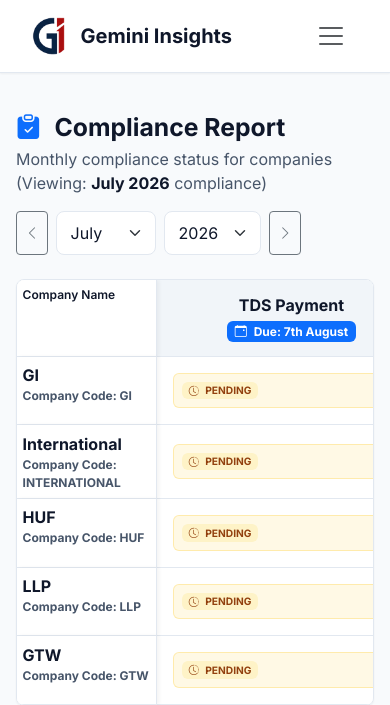
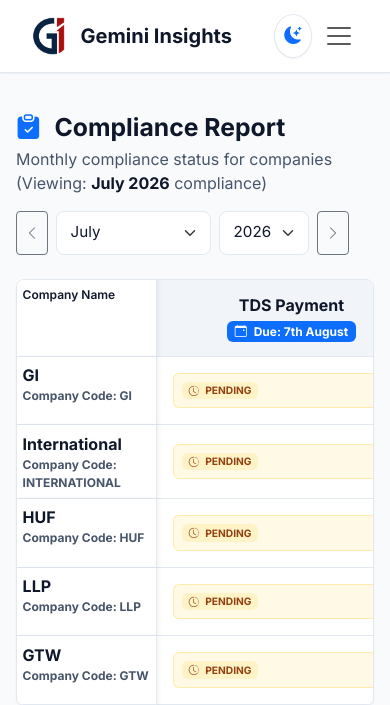
Before and after one commit to nayanjain123-create/Gemini_updates, a Django app: page /compliance/ in a window 390 px wide. Shown: the top 705 px of the page. Run offline with Django 5.2, Linux system fonts and the light colour scheme; the visitor is signed in with stand-in values (Sample User, id 1); data comes from the database, SQL or seed files in the repository; data that the repository does not hold is empty.

Commit message:
the last commit

```diff
--- a/static/css/theme.css
+++ b/static/css/theme.css
@@ -830,3 +830,89 @@ html, body {
     -webkit-tap-highlight-color: transparent;
   }
 }
+
+/* Mobile Navigation Button Arrangement (Screens < 992px) */
+@media (max-width: 991.98px) {
+  .nav-buttons-group {
+    display: grid !important;
+    grid-template-columns: repeat(2, 1fr) !important;
+    gap: 0.5rem !important;
+    padding-top: 0.75rem;
+    padding-bottom: 0.75rem;
+    margin-left: 0 !important;
+    margin-right: 0 !important;
+    width: 100%;
+  }
+
+  .nav-buttons-group .nav-item {
+    margin: 0 !important;
+    width: 100%;
+  }
+
+  .nav-buttons-group .nav-link-custom {
+    display: flex !important;
+    align-items: center !important;
+    justify-content: center !important;
+    width: 100%;
+    min-height: 44px;
+    font-size: 0.85rem;
+    font-weight: 600;
+    text-align: center;
+    padding: 0.5rem;
+    border-radius: 0.6rem;
+  }
+
+  .nav-utilities-group {
+    border-top: 1px solid var(--border-color);
+    padding-top: 0.75rem;
+    margin-top: 0.25rem;
+    width: 100%;
+  }
+}
+
+/* Month & Year Navigator Select Dropdowns */
+.month-select-dropdown {
+  min-width: 110px;
+}
+.year-select-dropdown {
+  min-width: 85px;
+}
+
+/* Theme Toggle Button Styling */
+.theme-toggle-btn {
+  background-color: var(--bg-card);
+  border: 1px solid var(--border-color);
+  color: var(--text-main);
+  border-radius: 50%;
+  width: 38px;
+  height: 38px;
+  display: inline-flex;
+  align-items: center;
+  justify-content: center;
+  cursor: pointer;
+  transition: all 0.2s ease-in-out;
+  padding: 0;
+  box-shadow: var(--shadow-sm);
+}
+
+.theme-toggle-btn:hover {
+  background-color: var(--bg-hover);
+  transform: scale(1.05);
+}
+
+.theme-toggle-btn i {
+  font-size: 1.1rem;
+}
+
+/* Mobile Adjustments (Screens <= 768px) */
+@media (max-width: 768px) {
+  .month-select-dropdown {
+    min-width: 155px !important;
+    font-size: 0.95rem !important;
+  }
+
+  .year-select-dropdown {
+    min-width: 90px !important;
+    font-size: 0.95rem !important;
+  }
+}
--- a/static/js/service-worker.js
+++ b/static/js/service-worker.js
@@ -3,7 +3,7 @@
    Conservative Cache Strategy: Zero-Private-Data Caching Guarantee
    ========================================================================== */
 
-const CACHE_NAME = 'gemini-insights-static-v4';
+const CACHE_NAME = 'gemini-insights-static-v6';
 
 // Static, public assets safe for offline caching (NO private or role data)
 const PRECACHE_ASSETS = [
--- a/static/js/theme.js
+++ b/static/js/theme.js
@@ -24,18 +24,21 @@
   function applyTheme(theme) {
     document.documentElement.setAttribute('data-theme', theme);
     document.documentElement.setAttribute('data-bs-theme', theme);
-    const themeBtnIcon = document.getElementById('theme-toggle-icon');
-    const themeToggleBtn = document.getElementById('theme-toggle');
 
-    if (themeBtnIcon) {
-      if (theme === 'dark') {
-        themeBtnIcon.className = 'bi bi-sun-fill text-warning';
-        if (themeToggleBtn) themeToggleBtn.title = 'Switch to Light Mode';
-      } else {
-        themeBtnIcon.className = 'bi bi-moon-stars-fill text-primary';
-        if (themeToggleBtn) themeToggleBtn.title = 'Switch to Dark Mode';
+    // Update all theme toggle buttons across mobile and desktop
+    const themeButtons = document.querySelectorAll('.theme-toggle-btn');
+    themeButtons.forEach(btn => {
+      const icon = btn.querySelector('i');
+      if (icon) {
+        if (theme === 'dark') {
+          icon.className = 'bi bi-sun-fill text-warning';
+          btn.title = 'Switch to Light Mode';
+        } else {
+          icon.className = 'bi bi-moon-stars-fill text-primary';
+          btn.title = 'Switch to Dark Mode';
+        }
       }
-    }
+    });
   }
 
   // Apply immediately before DOM rendering to prevent flashing
@@ -45,15 +48,15 @@
   document.addEventListener('DOMContentLoaded', () => {
     applyTheme(getPreferredTheme());
 
-    const toggleBtn = document.getElementById('theme-toggle');
-    if (toggleBtn) {
-      toggleBtn.addEventListener('click', () => {
+    const toggleButtons = document.querySelectorAll('.theme-toggle-btn');
+    toggleButtons.forEach(btn => {
+      btn.addEventListener('click', () => {
         const activeTheme = document.documentElement.getAttribute('data-theme');
         const nextTheme = activeTheme === 'dark' ? 'light' : 'dark';
         setStoredTheme(nextTheme);
         applyTheme(nextTheme);
       });
-    }
+    });
 
     // Auto dismiss Django alerts after 5 seconds
     const alerts = document.querySelectorAll('.alert-dismissible');
--- a/templates/accounts/profile.html
+++ b/templates/accounts/profile.html
@@ -74,11 +74,11 @@
               </div>
             </div>
 
-            <div class="d-flex justify-content-between align-items-center mt-4 pt-3 border-top">
-              <a href="{% url 'accounts:change_password' %}" class="btn btn-outline-secondary">
+            <div class="d-flex flex-column flex-sm-row justify-content-between align-items-stretch align-items-sm-center gap-3 mt-4 pt-3 border-top">
+              <a href="{% url 'accounts:change_password' %}" class="btn btn-outline-secondary py-2">
                 <i class="bi bi-key me-1"></i> Change Password
               </a>
-              <button type="submit" class="btn btn-primary fw-bold px-4">
+              <button type="submit" class="btn btn-primary fw-bold px-4 py-2">
                 <i class="bi bi-save me-1"></i> Save Changes
               </button>
             </div>
--- a/templates/base.html
+++ b/templates/base.html
@@ -47,15 +47,20 @@
         <span>Gemini Insights</span>
       </a>
 
-      <!-- Mobile Hamburger Toggle -->
-      <button class="navbar-toggler border-0" type="button" data-bs-toggle="collapse" data-bs-target="#navbarMain" aria-controls="navbarMain" aria-expanded="false" aria-label="Toggle navigation">
+      <!-- Mobile Right Controls: Dark Theme Toggle between Brand and 3-Lines Button (Mobile Only) -->
+      <div class="d-flex align-items-center gap-2 d-lg-none ms-auto">
+        <button class="theme-toggle-btn" type="button" title="Toggle Light/Dark Theme" aria-label="Toggle theme">
+          <i id="theme-toggle-icon-mobile" class="bi bi-moon-stars-fill"></i>
+        </button>
+        <button class="navbar-toggler border-0 p-1" type="button" data-bs-toggle="collapse" data-bs-target="#navbarMain" aria-controls="navbarMain" aria-expanded="false" aria-label="Toggle navigation">
           <span class="navbar-toggler-icon"></span>
         </button>
+      </div>
 
       <!-- Navbar Links -->
       <div class="collapse navbar-collapse" id="navbarMain">
-        <!-- Main Navigation -->
-        <ul class="navbar-nav me-auto mb-2 mb-lg-0 ms-lg-4 gap-2 align-items-center">
+        <!-- Main Navigation Links (Dashboard, Daily Report, Compliance, Tasks, Sales, Purchase) -->
+        <ul class="navbar-nav me-auto mb-2 mb-lg-0 ms-lg-4 gap-2 align-items-lg-center nav-buttons-group">
           <li class="nav-item">
             <a class="nav-link nav-link-custom {% if request.resolver_match.namespace == 'dashboard' %}active{% endif %}" href="{% url 'dashboard:index' %}">
               <i class="bi bi-grid-1x2-fill me-1"></i> Dashboard
@@ -76,20 +81,22 @@
               <i class="bi bi-list-check me-1"></i> Tasks
             </a>
           </li>
-        </ul>
-
-        <!-- Right Side Nav Utilities -->
-        <div class="d-flex align-items-center gap-2 gap-md-3">
-          <!-- Sales & Purchase External Tool Links -->
+          <li class="nav-item">
             <a class="nav-link nav-link-custom text-success fw-semibold" href="https://gemini-sales-invoice-converter.vercel.app/" target="_blank" rel="noopener noreferrer" title="Sales Invoice Converter Tool">
               <i class="bi bi-graph-up-arrow me-1"></i> Sales
             </a>
+          </li>
+          <li class="nav-item">
             <a class="nav-link nav-link-custom text-info fw-semibold" href="https://geminiexcel.streamlit.app/" target="_blank" rel="noopener noreferrer" title="Purchase Excel Tool">
               <i class="bi bi-bag-check-fill me-1"></i> Purchase
             </a>
+          </li>
+        </ul>
 
-          <!-- Theme Toggle Switch -->
-          <button id="theme-toggle" class="theme-toggle-btn" type="button" title="Toggle Light/Dark Theme" aria-label="Toggle theme">
+        <!-- Right Side Nav Utilities (Desktop Theme toggle & Profile) -->
+        <div class="d-flex align-items-center justify-content-end gap-2 gap-md-3 nav-utilities-group">
+          <!-- Desktop Theme Toggle Switch -->
+          <button id="theme-toggle" class="theme-toggle-btn d-none d-lg-inline-flex" type="button" title="Toggle Light/Dark Theme" aria-label="Toggle theme">
             <i id="theme-toggle-icon" class="bi bi-moon-stars-fill"></i>
           </button>
 
@@ -99,7 +106,7 @@
               <div class="avatar-circle">
                 <i class="bi bi-person-circle fs-5"></i>
               </div>
-              <div class="text-start d-none d-sm-block">
+              <div class="text-start">
                 <div class="fw-bold fs-7 lh-1">{{ user.full_name|default:user.username }}</div>
                 <span class="badge {% if user.is_boss %}role-badge-boss{% else %}role-badge-employee{% endif %} mt-1">
                   {{ user.get_role_display }}
--- a/templates/compliance/compliance_report.html
+++ b/templates/compliance/compliance_report.html
@@ -60,13 +60,13 @@
         <i class="bi bi-chevron-left"></i>
       </a>
 
-      <form method="get" action="{% url 'compliance:compliance_report' %}" class="d-flex align-items-center gap-2">
-        <select name="month" class="form-select form-select-sm" style="min-width: 100px;" onchange="this.form.submit()">
+      <form method="get" action="{% url 'compliance:compliance_report' %}" class="d-flex align-items-center gap-2 month-nav-form">
+        <select name="month" class="form-select form-select-sm month-select-dropdown" onchange="this.form.submit()">
           {% for m_num, m_name in months_list %}
           <option value="{{ m_num }}" {% if m_num == selected_month %}selected{% endif %}>{{ m_name }}</option>
           {% endfor %}
         </select>
-        <select name="year" class="form-select form-select-sm" style="min-width: 85px;" onchange="this.form.submit()">
+        <select name="year" class="form-select form-select-sm year-select-dropdown" onchange="this.form.submit()">
           {% for y in years_list %}
           <option value="{{ y }}" {% if y == selected_year %}selected{% endif %}>{{ y }}</option>
           {% endfor %}
```
Also changed, not shown: reports/views.py (+9 -9 lines), templates/reports/daily_report.html (+9 -8 lines). Lines whose indentation alone changed are shown as unchanged.
